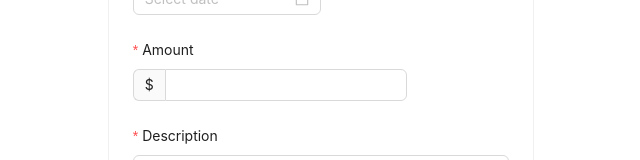
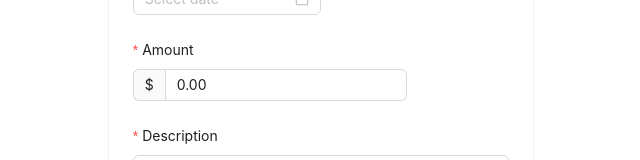
Before and after one commit to tikkikkit21/ReceiptUploadTool, a React app in the folder frontend/: page / in a window 1280 px wide. Shown: the part 181-341 px from the top of the page, without its empty margins (319-959 px from the left). Built offline with nearby package versions, Linux system fonts and the light colour scheme; the HTML template or start-up script is replaced by a standard one.

Commit message:
Improve amount business logic

```diff
--- a/frontend/src/App.tsx
+++ b/frontend/src/App.tsx
@@ -115,6 +115,7 @@ function App() {
             <Form.Item
                 label='Amount'
                 name='amount'
+                initialValue='0.00'
                 rules={[
                     {
                         required: true,
@@ -122,12 +123,12 @@ function App() {
                     },
                     {
                         type: 'number',
-                        min: 0,
-                        message: 'Amount must be a positive number!',
+                        min: 0.01,
+                        message: 'Amount must be a at least $0.01!',
                     },
                 ]}
             >
-                <InputNumber addonBefore='$' />
+                <InputNumber precision={2} addonBefore='$' />
             </Form.Item>
 
             <Form.Item
```
